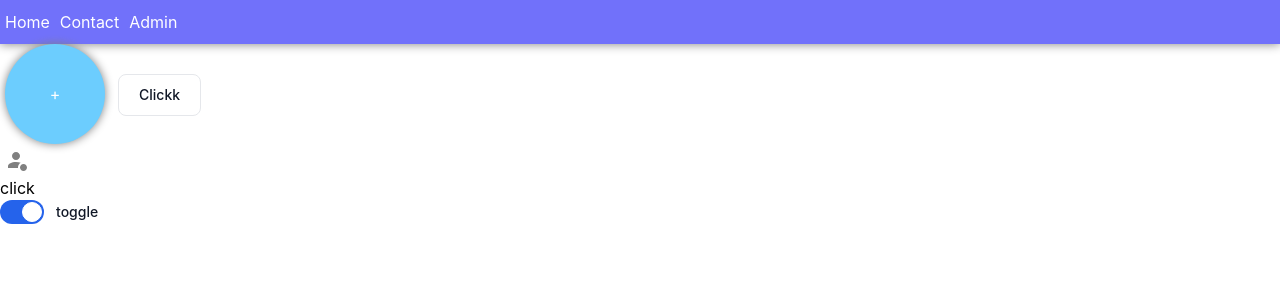
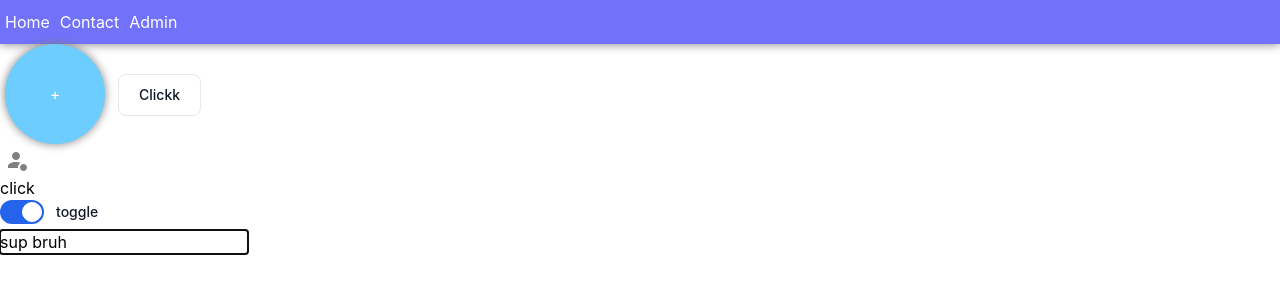
Before and after one commit to acadea/course_react_deep_dive, a React (Vite) app: page /#/ in a window 1280 px wide. Shown: the top 300 px of the page. Built offline with nearby package versions, Linux system fonts and the light colour scheme.

Commit message:
added editable input

```diff
--- a/src/components/buttons/button-icon/ButtonIcon.jsx
+++ b/src/components/buttons/button-icon/ButtonIcon.jsx
@@ -2,11 +2,11 @@ import React from 'react'
 import PropTypes from 'prop-types'
 import Icon from '@mdi/react';
 
-function ButtonIcon({children, path, size=1, color='grey', ...props}) {
+function ButtonIcon({children, className='', path, size=1, color='grey', ...props}) {
   // mdi - account - badge
   return (
     <div
-      className='cursor-pointer hover:bg-gray-100 p-1 rounded-full w-min'
+      className={'cursor-pointer hover:bg-gray-100 p-1 rounded-full w-min ' + className}
       {...props}
     >
       <Icon
--- /dev/null
+++ b/src/components/input/EditableInput.jsx
@@ -0,0 +1,57 @@
+import React, { useState } from 'react'
+import css from './EditableInput.module.scss';
+import PropTypes from 'prop-types'
+import ButtonIcon from '../buttons/button-icon/ButtonIcon';
+import { mdiPencil } from '@mdi/js';
+import { useRef } from 'react';
+
+function EditableInput({value, type = '', ...props}) {
+
+  const [isEditMode, setIsEditMode] = useState(false);
+  const inputRef = useRef(null);
+  function turnOnEditMode(){
+    setIsEditMode(true);
+    // autofocus the input field
+    inputRef.current.focus();
+  }
+
+  return (
+    <div className={`flex justify-between relative items-center ${css.wrapper}`}>
+
+      <span className={css.input}>
+        {/* text */}
+        <input
+          ref={inputRef}
+          type={type}
+          autoFocus
+          value={value}
+          readOnly={!isEditMode}
+          onClick={turnOnEditMode}
+          onBlur={() => setIsEditMode(false)}
+          {...props}
+         />
+      </span>
+
+      {!isEditMode && (
+        <ButtonIcon
+          onClick={turnOnEditMode}
+          className={`hover:bg-gray-200 rounded-full ${css.button}`}
+          path={mdiPencil}
+          size={0.65}
+          color="grey"
+        />
+      )}
+      <button>
+        {/* edit button */}
+      </button>
+
+
+    </div>
+  )
+}
+
+EditableInput.propTypes = {
+  value: PropTypes.string
+}
+
+export default EditableInput
--- /dev/null
+++ b/src/components/input/EditableInput.module.scss
@@ -0,0 +1,16 @@
+.wrapper{
+
+  width: 100px;
+
+  .input {
+
+  }
+  .button{
+    display: none;
+    position: absolute;
+    right: 0;
+  }
+  &:hover>.button{
+    display: inline;
+  }
+}
--- a/src/pages/Home.jsx
+++ b/src/pages/Home.jsx
@@ -7,6 +7,7 @@ import PublicLayout from '../layouts/public/PublicLayout'
 import { mdiAccountBadge } from '@mdi/js';
 import css from './Home.module.scss';
 import Toggle from '../components/toggle/Toggle';
+import EditableInput from '../components/input/EditableInput';
 
 export default function Home(props) {
 
@@ -41,6 +42,10 @@ export default function Home(props) {
 
       <Toggle onChange={(e) => setChecked(e.target.checked) } value={checked}>toggle</Toggle>
 
+      <br />
+
+      <EditableInput value={'sup bruh'}></EditableInput>
+
     </PublicLayout>
   )
 }
```
